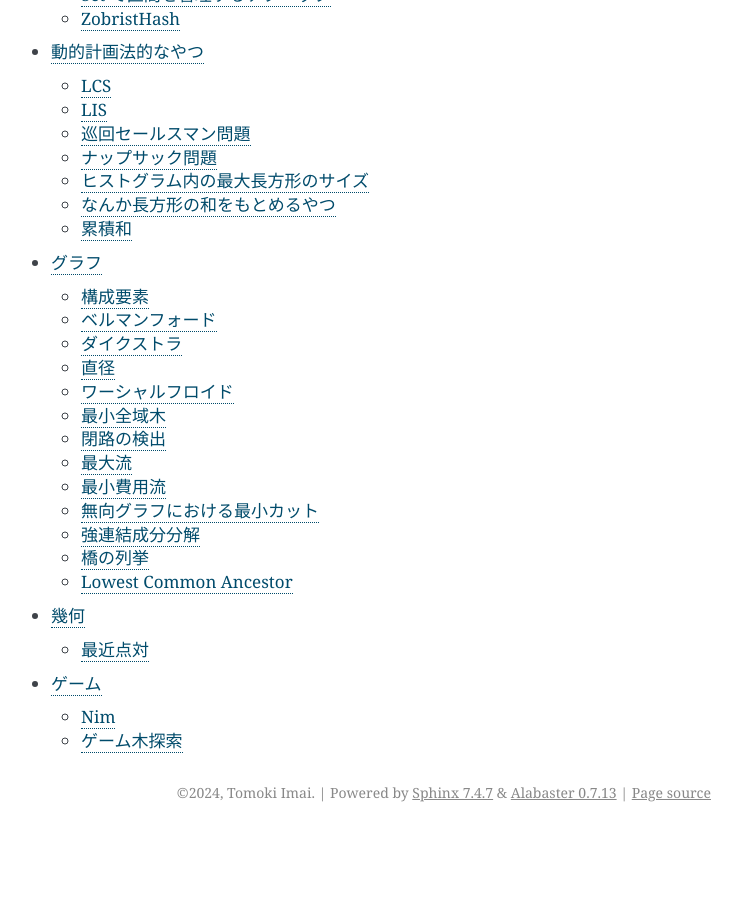
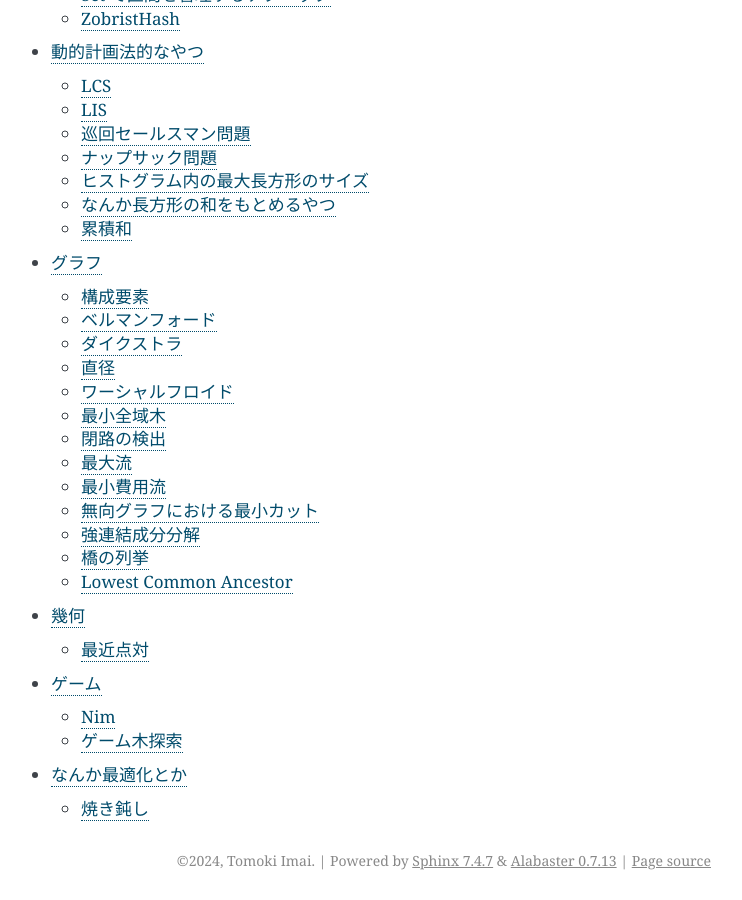
Before and after one commit to tomoki/AlgoLib, a Sphinx documentation site: the page built from source/index.rst, in a window 1280 px wide and 900 px high, scrolled down 1414 px. Shown: the whole window, without its empty margins (399-1141 px from the left). Built offline with Sphinx 7.4.7, drawn with Linux system fonts in a browser that asks for light colours; before the commit the page ends 2246 px from its top, so only the background shows below that.

Commit message:
Add marathon

```diff
--- a/source/index.rst
+++ b/source/index.rst
@@ -18,7 +18,8 @@ Algorithm library by Tomoki Imai documentation
    graph.rst
    geometry.rst
    game.rst
+   marathon.rst
+
 
 .. number.md
-.. marathon.md
 .. data.md
--- a/source/marathon.md
+++ /dev/null
@@ -1,6 +0,0 @@
-# なんか最適化とか
-## 焼き鈍し
-[http://shindannin.hatenadiary.com/entry/20121224/1356364040](http://shindannin.hatenadiary.com/entry/20121224/1356364040)
-
-~~~~~~{include="cpp/sa.cpp" .cpp}
-~~~~~~
--- /dev/null
+++ b/source/marathon.rst
@@ -0,0 +1,10 @@
+######################
+なんか最適化とか
+######################
+
+****************************************
+焼き鈍し
+****************************************
+http://shindannin.hatenadiary.com/entry/20121224/1356364040
+
+.. literalinclude:: cpp/sa.cpp
```
